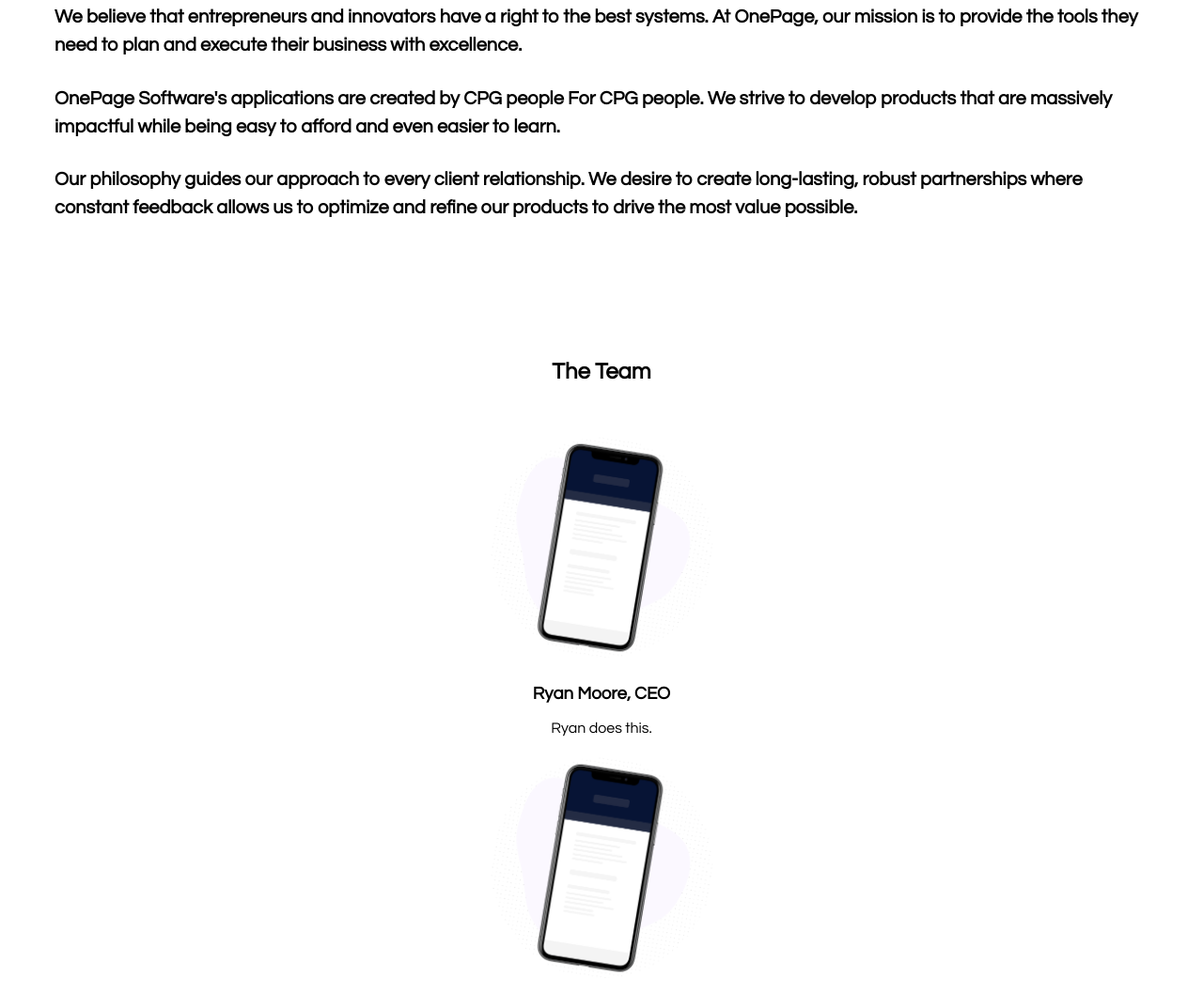
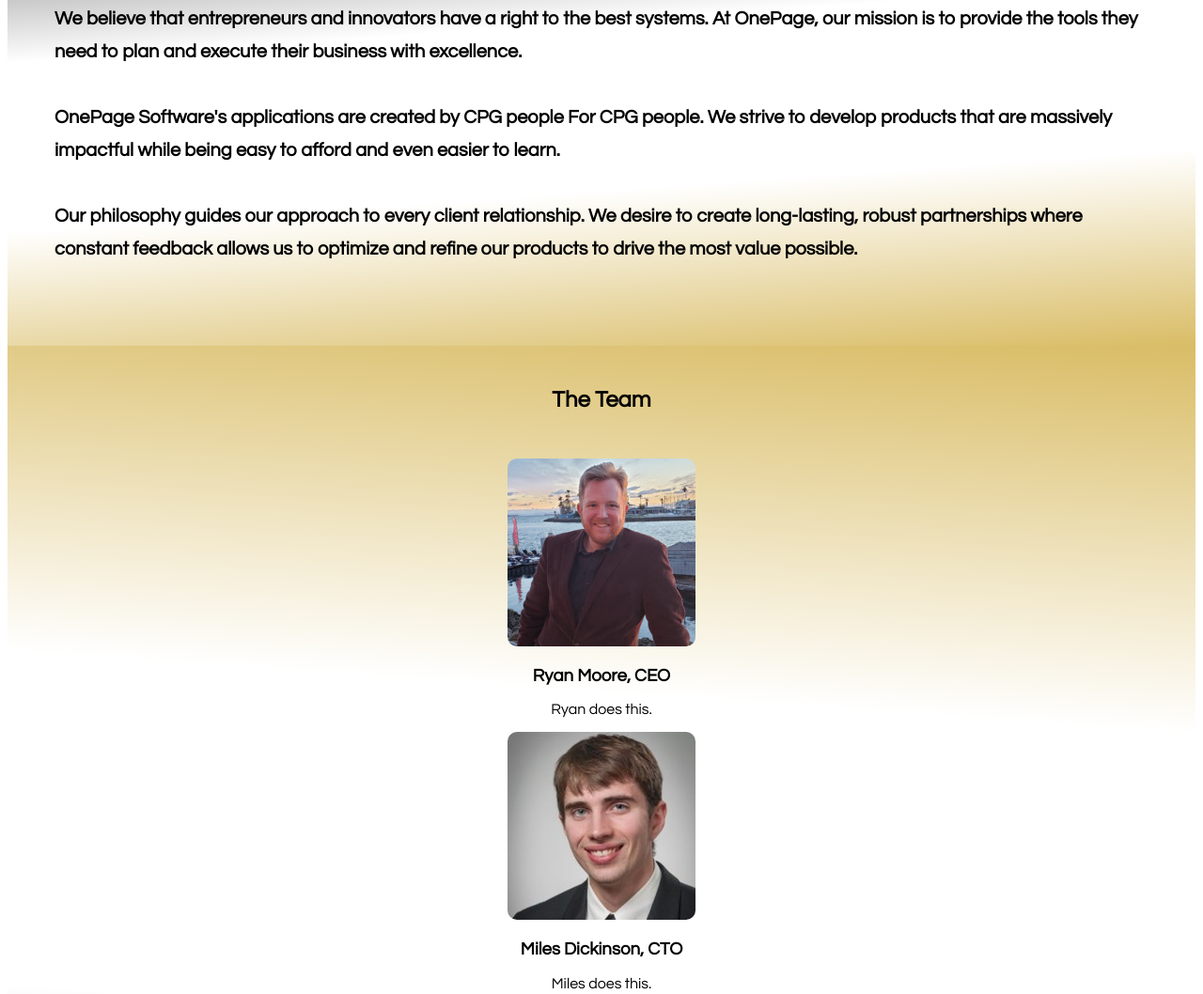
Before and after one commit to mileshd/modus-website-old, a Gatsby site: page /about in a window 1280 px wide. Shown: the part 395-1453 px from the top of the page at 94% size. Built offline with nearby package versions, Linux system fonts and the light colour scheme; Gatsby itself is replaced by a stand-in of ours.

Commit message:
Improve About page

```diff
--- a/src/pages/about.css
+++ b/src/pages/about.css
@@ -7,12 +7,23 @@
 }
 .about h4 {
   font-size: 20px;
-  line-height: 1.5;
+  line-height: 1.75;
+  margin-bottom: 35px;
 }
 .about .philosophy {
   padding: 50px;
+  background: rgb(47,46,46);
+  background: linear-gradient(176deg, rgba(47,46,46,0.804359243697479) 0%, rgba(255,255,255,1) 35%, rgba(255,255,255,1) 65%, rgba(192,144,0,0.6) 100%);
 }
+/*.about .philosophy h4 {*/
+/*}*/
+
 .about .team {
-  padding: 50px;
+  padding: 25px 0 100px 0;
   text-align: center;
+  background: rgb(47,46,46);
+  background: linear-gradient(4deg, rgba(47,46,46,0.804359243697479) 0%, rgba(255,255,255,1) 35%, rgba(255,255,255,1) 65%, rgba(192,144,0,0.6) 100%);
 }
+.about .team img {
+  border-radius: 10px;
+}
--- a/src/pages/about.js
+++ b/src/pages/about.js
@@ -33,7 +33,7 @@
             <div className="row">
               <div className="col-xs-12 col-sm-4">
                  <Image
-                   fixed={data.headerImage.childImageSharp.fixed}
+                   fixed={data.ryanPicture.childImageSharp.fixed}
                  />
                 <h3>
                   Ryan Moore, CEO
@@ -44,7 +44,7 @@
               </div>
               <div className="col-xs-12 col-sm-4">
                  <Image
-                   fixed={data.headerImage.childImageSharp.fixed}
+                   fixed={data.milesPicture.childImageSharp.fixed}
                  />
                 <h3>
                   Miles Dickinson, CTO
@@ -55,7 +55,7 @@
               </div>
               <div className="col-xs-12 col-sm-4">
                  <Image
-                   fixed={data.headerImage.childImageSharp.fixed}
+                   fixed={data.brianPicture.childImageSharp.fixed}
                  />
                 <h3>
                   Brian Doyle, CFO
@@ -85,7 +85,34 @@
       regex: "/skew.png/"
     }) {
       childImageSharp {
-        fixed(width: 250, height: 250) {
+        fixed(width: 200, height: 200) {
+          ...GatsbyImageSharpFixed
+        }
+      }
+    }
+    ryanPicture: file(absolutePath: {
+      regex: "/ryan-picture.jpeg/"
+    }) {
+      childImageSharp {
+        fixed(width: 200, height: 200) {
+          ...GatsbyImageSharpFixed
+        }
+      }
+    }
+    milesPicture: file(absolutePath: {
+      regex: "/miles-picture.jpeg/"
+    }) {
+      childImageSharp {
+        fixed(width: 200, height: 200) {
+          ...GatsbyImageSharpFixed
+        }
+      }
+    }
+    brianPicture: file(absolutePath: {
+      regex: "/brian-picture.jpeg/"
+    }) {
+      childImageSharp {
+        fixed(width: 200, height: 200) {
           ...GatsbyImageSharpFixed
         }
       }
--- a/src/pages/modules.css
+++ b/src/pages/modules.css
@@ -25,6 +25,8 @@
 
 .modules .demand {
   padding: 50px;
+  background: #dfc67b;
+  color: black;
 }
 .modules .demand h2 {
   text-align: center;
--- a/src/pages/pricing.js
+++ b/src/pages/pricing.js
@@ -28,7 +28,7 @@
         </div>
         <div className="demand">
           <div className="container">
-            <h2>Modus Core (Demand Planning) Module</h2>
+            <h2>Demand Planning Module (Core)</h2>
             <div className="row">
               <div className="col-xs-12 col-sm-6">
                 <p>
@@ -51,7 +51,7 @@
         </div>
         <div className="trade">
           <div className="container">
-            <h2>Trade Promotion Management and Optimization Module</h2>
+            <h2>Trade Promotion Management and Optimization Module (Add On)</h2>
             <div className="row">
               <div className="col-xs-12 col-sm-6">
                 <p>
@@ -73,7 +73,7 @@
         </div>
         <div className="inventory">
           <div className="container">
-            <h2>Go-To-Market Inventory Management Module</h2>
+            <h2>Go-To-Market Inventory Management Module (Add On)</h2>
             <div className="row">
               <div className="col-xs-12 col-sm-6">
                 <p>
```
Also changed, not shown: src/pages/modules.js (+5 -2 lines), content/assets/brian-picture.jpeg (added), content/assets/miles-picture.jpeg (added), content/assets/ryan-picture.jpeg (added).
